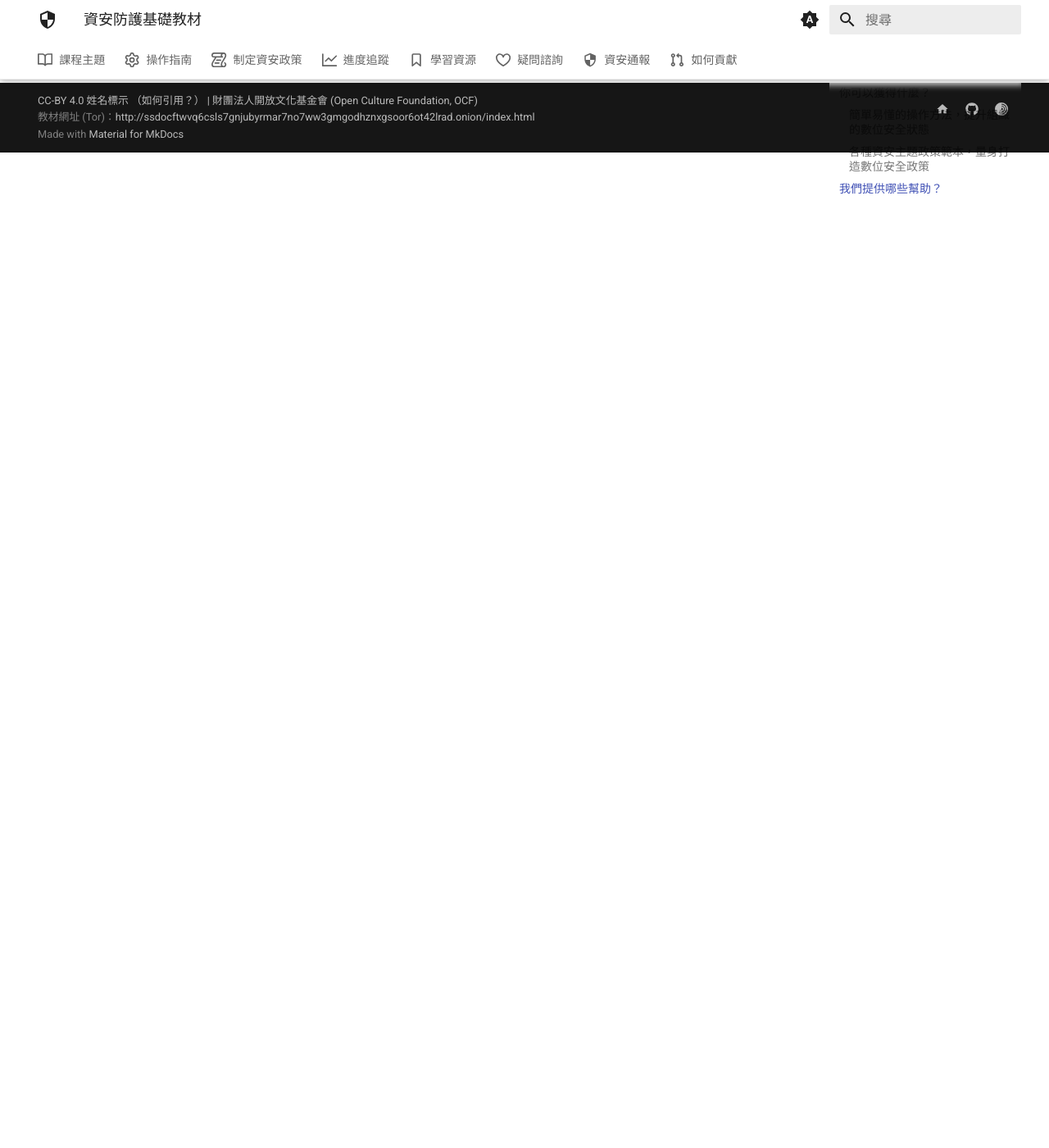
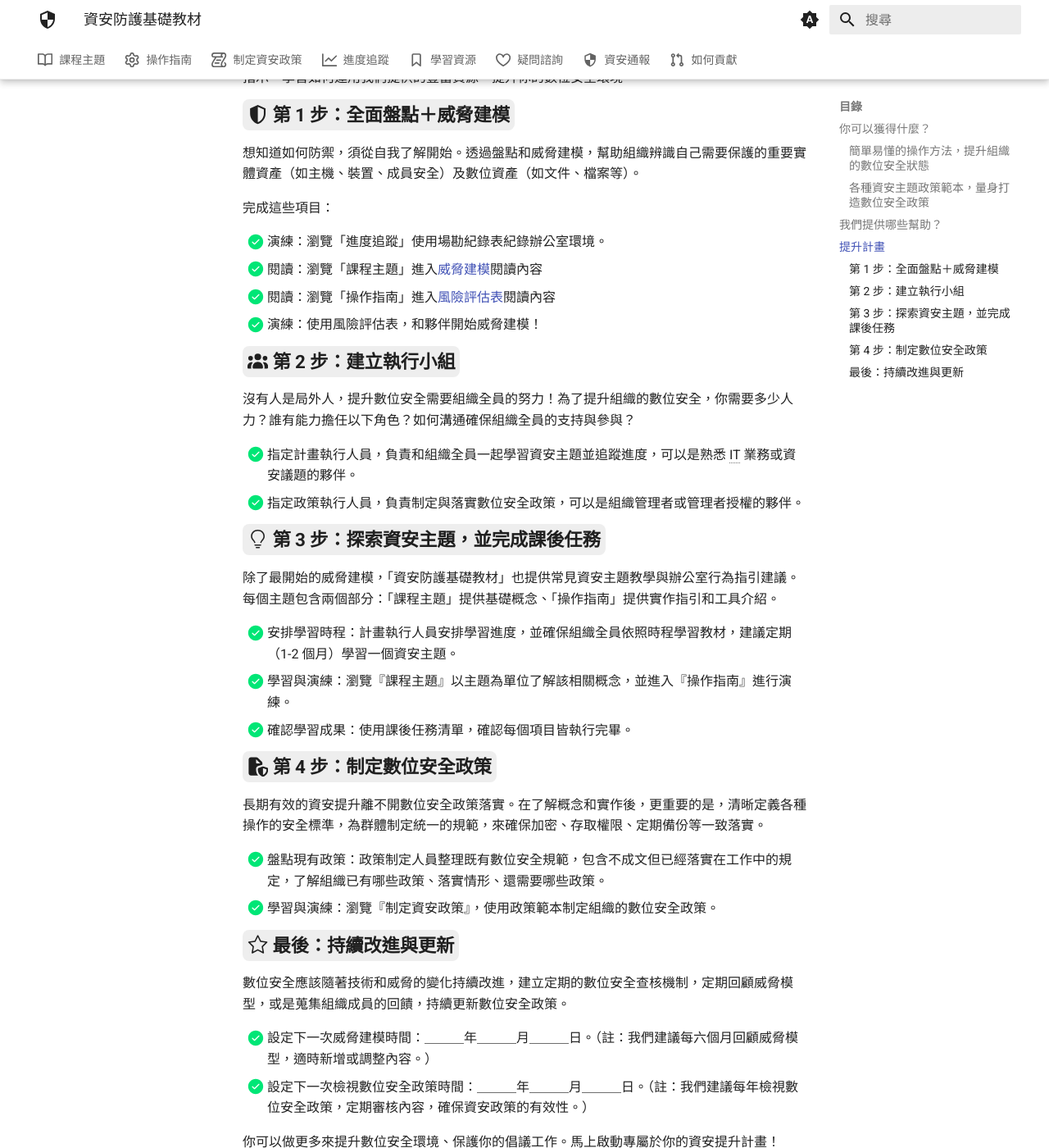
Before and after one commit to ocftw/ssd, an MkDocs documentation site: the page built from docs/index.md, in a window 1280 px wide and 1400 px high, scrolled down 1564 px. Shown: the whole window at 82% size. Built offline with MkDocs 1.6.1 and Material for MkDocs 9.7.7, drawn with Linux system fonts in a browser that asks for light colours; plug-ins that fetch from the network failed and are left out; before the commit the page ends 1750 px from its top, so only the background shows below that.

Commit message:
Changed the start guide to string
Signed-off-by: Shield of Self-Defense (ocf.tw) <ssd@ocf.tw>

```diff
--- a/docs/chapter/e2ee/im.md
+++ b/docs/chapter/e2ee/im.md
@@ -33,6 +33,16 @@ title: 加密即時通訊
 - **⛔️ 缺點**：
       - 手機號碼註冊：註冊時必須提供手機號碼，可能會對一些使用者造成隱私顧慮。{++（但可以透過建立帳號名稱的方式，如：`@Jack.23` 來取代透過電話號碼方式來分享給其他人）++}
       - 依賴中央伺服器：所有訊息需要通過他們的伺服器進行傳送。
+
+!!! info "驗證使用者"
+
+      Signal 針對使用者驗證的功能，用於確認你所認為的 `Jack` 是不是就是現實生活中所認識的`那個人`，畢竟**同名同姓**發生的機率很高，認錯人、不小心說了機敏或隱私的資訊[就麻煩了](https://zh.wikipedia.org/zh-tw/%E7%BE%8E%E5%9B%BD%E6%94%BF%E5%BA%9CSignal%E7%BE%A4%E7%BB%84%E6%B3%84%E9%9C%B2%E4%BA%8B%E4%BB%B6){target="_blank"}！
+
+      **如何驗證使用者？**
+
+      找到與使用者的對話串，點擊使用者的頭像進入到「**關於**」頁面，在頁面中找到「**檢視安全碼**」，點開後請面對面或用其他管道與對方確認 60 碼是否一致，這串亂數代表你與使用者所建立的端到端加密序號。確認無誤後，按下下方「**標記為已驗證**」來完成使用者驗證流程。
+
+      未來在建立新群組、拉入參與者時，就可以看到他們的名稱下方都會有「**:octicons-shield-check-16:已驗證**」的提示。
 
 [:material-cellphone-message: Signal 官方網站](https://signal.org/){ .md-button target="_blank"}
 
--- a/docs/contribute/index.md
+++ b/docs/contribute/index.md
@@ -60,3 +60,15 @@ title: 如何貢獻
 教材網站的修正請先 Fork 一份到自己的 Github 專案中，新增專案後，不論是透過建立新的分支或是在 `main` 的分支上進行修改、增補，每一次的提交（`git commit`）請記得附上簽署、署名（`git commit -s`）。
 
 所有的修正、增補完成後，請透過 Pull Requests（PR）的方式提出合併，等待團隊確認無誤後，即將內容合併到教材網站的主要分支中。
+
+!!! info "參考資訊"
+
+    - 如何簽署提交，[請參考 Github 說明](https://docs.github.com/en/authentication/managing-commit-signature-verification/signing-commits){target="_blank"}。
+    - 如何建立 Pull Requests（PR），[請參考 Github 說明](https://docs.github.com/en/pull-requests/collaborating-with-pull-requests/proposing-changes-to-your-work-with-pull-requests/creating-a-pull-request){target="_blank"}。
+        - 或參考「[與其它開發者的互動 - 使用 Pull Request（PR）](https://gitbook.tw/chapters/github/pull-request){target="_blank"}」。
+
+### 透過 Github 線上編輯
+
+如果您不熟悉程式相關的建立或佈署，僅針對教材內容文字的部分編輯，也可透過 Github 上的線上編輯方式進行內容編修、增補。
+
+在欲編輯的[檔案頁面](https://github.com/ocftw/ssd/blob/shield/README.md){target="_blank"}中，上方的編輯列找到 :octicons-pencil-24:，點擊後進入到編輯模式。編輯完成後，右上方 "**Commit changes...**" 送出修改。
--- a/docs/index.md
+++ b/docs/index.md
@@ -65,6 +65,50 @@ title: 資安防護基礎教材
   [學習資源]: resource/index.md
   [疑問諮詢]: support/index.md
 
+## 提升計畫
+
+們建議所有⼈搭配「資安防護基礎教材」使⽤這份公⺠團體資安提升計畫執⾏⼿冊，仔細閱讀⼿冊指⽰，學習如何運⽤我們提供的豐富資源，提升你的數位安全環境。
+
+### :material-shield-half-full: 第 1 步：全⾯盤點＋威脅建模
+
+想知道如何防禦，須從⾃我了解開始。透過盤點和威脅建模，幫助組織辨識⾃⼰需要保護的重要實體資產（如主機、裝置、成員安全）及數位資產（如⽂件、檔案等）。
+
+完成這些項目：
+
+- [x] 演練：瀏覽「進度追蹤」使⽤場勘紀錄表紀錄辦公室環境。
+- [x] 閱讀：瀏覽「課程主題」進⼊[威脅建模](./chapter/threat/index.md)閱讀內容
+- [x] 閱讀：瀏覽「操作指南」進⼊[⾵險評估表](./user_guide/risk_assessment.md)閱讀內容
+- [x] 演練：使⽤⾵險評估表，和夥伴開始威脅建模！
+
+### :fontawesome-solid-users: 第 2 步：建⽴執⾏⼩組
+
+沒有⼈是局外⼈，提升數位安全需要組織全員的努⼒！為了提升組織的數位安全，你需要多少⼈⼒？誰有能⼒擔任以下⾓⾊？如何溝通確保組織全員的⽀持與參與？
+
+- [x] 指定計畫執⾏⼈員，負責和組織全員⼀起學習資安主題並追蹤進度，可以是熟悉 IT 業務或資安議題的夥伴。
+- [x] 指定政策執⾏⼈員，負責制定與落實數位安全政策，可以是組織管理者或管理者授權的夥伴。
+
+### :octicons-light-bulb-24: 第 3 步：探索資安主題，並完成課後任務
+
+除了最開始的威脅建模，「資安防護基礎教材」也提供常⾒資安主題教學與辦公室⾏為指引建議。每個主題包含兩個部分：「課程主題」提供基礎概念、「操作指南」提供實作指引和⼯具介紹。
+
+- [x] 安排學習時程：計畫執⾏⼈員安排學習進度，並確保組織全員依照時程學習教材，建議定期（1-2 個⽉）學習⼀個資安主題。
+- [x] 學習與演練：瀏覽『課程主題』以主題為單位了解該相關概念，並進⼊『操作指南』進⾏演練。
+- [x] 確認學習成果：使⽤課後任務清單，確認每個項⽬皆執⾏完畢。
+
+### :fontawesome-solid-file-shield: 第 4 步：制定數位安全政策
+
+⻑期有效的資安提升離不開數位安全政策落實。在了解概念和實作後，更重要的是，清晰定義各種操作的安全標準，為群體制定統⼀的規範，來確保加密、存取權限、定期備份等⼀致落實。
+
+- [x] 盤點現有政策：政策制定⼈員整理既有數位安全規範，包含不成⽂但已經落實在⼯作中的規定，了解組織已有哪些政策、落實情形、還需要哪些政策。
+- [x] 學習與演練：瀏覽『制定資安政策』，使⽤政策範本制定組織的數位安全政策。
+
+### :octicons-star-24: 最後：持續改進與更新
+
+數位安全應該隨著技術和威脅的變化持續改進，建⽴定期的數位安全查核機制，定期回顧威脅模型，或是蒐集組織成員的回饋，持續更新數位安全政策。
+
+- [x] 設定下⼀次威脅建模時間：＿＿＿年＿＿＿⽉＿＿＿⽇。（註：我們建議每六個⽉回顧威脅模型，適時新增或調整內容。）
+- [x] 設定下⼀次檢視數位安全政策時間：＿＿＿年＿＿＿⽉＿＿＿⽇。（註：我們建議每年檢視數位安全政策，定期審核內容，確保資安政策的有效性。）
+
 你可以做更多來提升數位安全環境、保護你的倡議工作。馬上啟動專屬於你的資安提升計畫！
 
 [開始你的資安提升計劃！](https://drive.google.com/file/d/19Z56gFAW0fsM7ndNjfNZwYE86N9FxVBp/view?usp=sharing){ .md-button target="_blank"}
```
Also changed, not shown: docs/chapter/e2ee/policy.md (+1 -1 lines).
